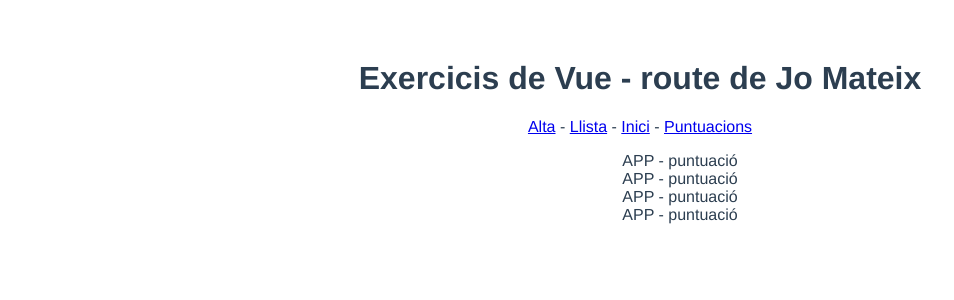
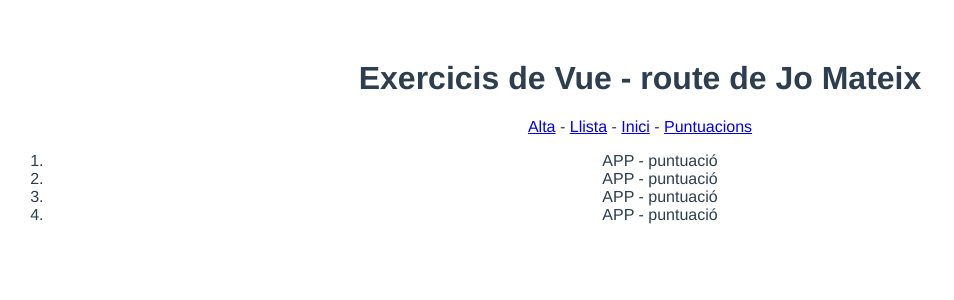
Before and after one commit to Jordi-OA/Vue.js-DWEC, a Vue app: page /llistap in a window 1280 px wide. Shown: the top 300 px of the page, without its empty margins (0-954 px from the left). Built offline with nearby package versions, Linux system fonts and the light colour scheme.

Commit message:
CanviOL Canvi ol>ul per ol>li

```diff
--- a/src/components/LlistaPuntuacions.vue
+++ b/src/components/LlistaPuntuacions.vue
@@ -1,18 +1,10 @@
 <template>
   <div>
     <ol>
-      <ul>
-        APP - puntuació
-      </ul>
-      <ul>
-        APP - puntuació
-      </ul>
-      <ul>
-        APP - puntuació
-      </ul>
-      <ul>
-        APP - puntuació
-      </ul>
+      <li>APP - puntuació</li>
+      <li>APP - puntuació</li>
+      <li>APP - puntuació</li>
+      <li>APP - puntuació</li>
     </ol>
   </div>
 </template>
```
